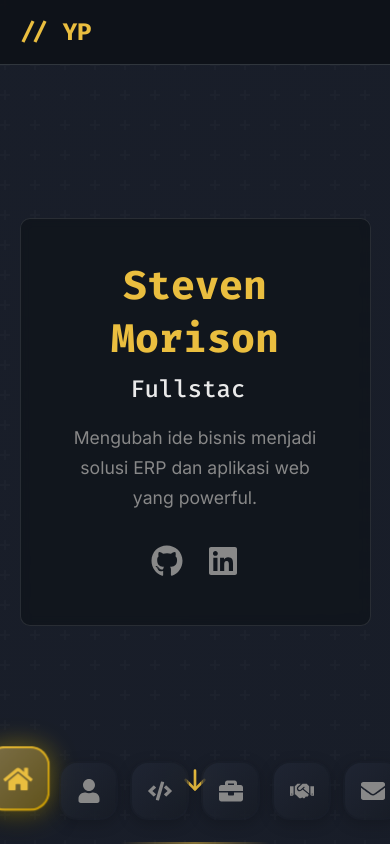
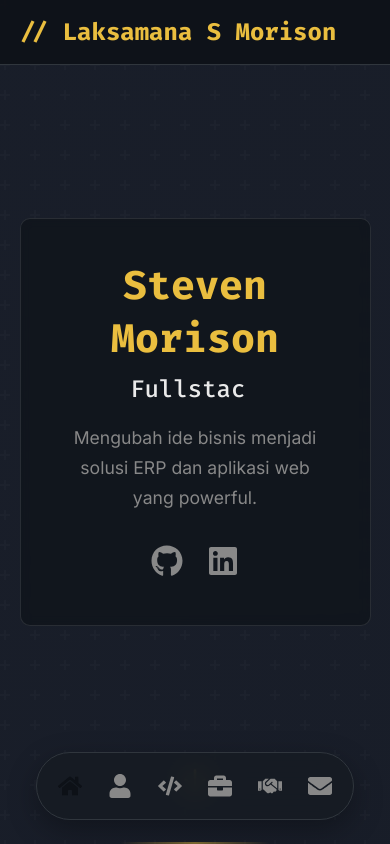
Before and after one commit to stevencodelab/portfolio, a React (Vite) app: page / in a window 390 px wide. Shown: the top 844 px of the page. Built offline with nearby package versions, Linux system fonts and the light colour scheme.

Commit message:
[Update]

```diff
--- a/src/components/Navbar.css
+++ b/src/components/Navbar.css
@@ -1,65 +1,15 @@
 /* --- Navigasi Atas (Desktop) --- */
-.navbar {
-  display: flex;
-  justify-content: space-between;
-  align-items: center;
-  padding: 1rem 5%;
-  background-color: rgba(13, 17, 23, 0.85);
-  backdrop-filter: blur(10px);
-  position: fixed;
-  width: 90%;
-  top: 0;
-  left: 0;
-  z-index: 1000;
-  border-bottom: 1px solid #30363d;
-}
+/* Style ini tetap sama */
+.navbar { display: flex; justify-content: space-between; align-items: center; padding: 1rem 5%; background-color: rgba(13, 17, 23, 0.85); backdrop-filter: blur(10px); position: fixed; width: 90%; top: 0; left: 0; z-index: 1000; border-bottom: 1px solid #30363d; }
+.navbar-logo { font-family: var(--font-heading); font-size: 1.5rem; font-weight: 700; cursor: pointer; }
+.navbar-logo a { color: var(--gold); }
+.navbar-links { list-style: none; display: flex; gap: 2rem; margin: 0; padding: 0; }
+.navbar-links li a { font-family: var(--font-body); font-weight: 500; cursor: pointer; color: var(--grey); position: relative; padding-bottom: 5px; transition: color 0.3s; text-transform: capitalize; }
+.navbar-links li a:hover, .navbar-links li a.active { color: var(--white-smoke); }
+.navbar-links li a.active::after { content: ''; position: absolute; width: 100%; height: 2px; background: var(--gold); bottom: 0; left: 0; }
 
-.navbar-logo {
-  font-family: var(--font-heading);
-  font-size: 1.5rem;
-  font-weight: 700;
-  cursor: pointer;
-}
 
-.navbar-logo a {
-  color: var(--gold);
-}
-
-.navbar-links {
-  list-style: none;
-  display: flex;
-  gap: 2rem;
-  margin: 0;
-  padding: 0;
-}
-
-.navbar-links li a {
-  font-family: var(--font-body);
-  font-weight: 500;
-  cursor: pointer;
-  color: var(--grey);
-  position: relative;
-  padding-bottom: 5px;
-  transition: color 0.3s;
-  text-transform: capitalize;
-}
-
-.navbar-links li a:hover,
-.navbar-links li a.active {
-  color: var(--white-smoke);
-}
-
-.navbar-links li a.active::after {
-  content: '';
-  position: absolute;
-  width: 100%;
-  height: 2px;
-  background: var(--gold);
-  bottom: 0;
-  left: 0;
-}
-
-/* --- Navigasi Bawah (Mobile) - DESAIN BARU DENGAN EFEK MODERN --- */
+/* --- Navigasi Bawah (Mobile) - PERBAIKAN DESAIN BUBBLE --- */
 .bottom-nav {
   position: fixed;
   bottom: 1.5rem;
@@ -67,80 +17,58 @@
   transform: translateX(-50%);
   width: auto;
   z-index: 1000;
+  /* 1. Pindahkan properti background, shadow, dll ke sini */
+  background-color: rgba(22, 27, 34, 0.75);
+  backdrop-filter: blur(15px);
+  -webkit-backdrop-filter: blur(15px);
+  padding: 0.5rem;
+  border-radius: 50px;
+  border: 1px solid #30363d;
+  box-shadow: 0 10px 30px rgba(0, 0, 0, 0.3);
 }
 
 .bottom-nav-links-container {
   display: flex;
-  gap: 0.75rem;
+  position: relative;
+  /* Hapus semua style visual dari sini agar menjadi container transparan */
 }
 
 .bottom-nav-link {
   color: var(--grey);
   cursor: pointer;
+  /* 2. Naikkan z-index agar ikon berada di atas bubble */
+  position: relative;
+  z-index: 2;
   display: flex;
   justify-content: center;
   align-items: center;
-  width: 55px;
-  height: 55px;
-  border-radius: 18px;
-  transition: all 0.4s cubic-bezier(0.175, 0.885, 0.32, 1.275);
-
-  /* === 1. GLASSMORPHISM & GRADIENT BACKGROUND === */
-  background: linear-gradient(135deg, rgba(38, 45, 61, 0.5), rgba(22, 27, 34, 0.5));
-  backdrop-filter: blur(12px);
-  -webkit-backdrop-filter: blur(12px);
-
-  /* === 2. SHADOW EFFECTS (untuk Depth) === */
-  box-shadow: 0 4px 15px rgba(0, 0, 0, 0.2);
-
-  /* === 3. GRADIENT BORDER (Persiapan) === */
-  border: 2px solid transparent;
-  background-clip: padding-box, border-box;
-  background-origin: padding-box, border-box;
+  width: 50px;
+  height: 50px;
+  border-radius: 50%;
+  transition: color 0.4s ease;
 }
 
-.bottom-nav-link svg {
+.bottom-nav-link .fa,
+.bottom-nav-link .fas,
+.bottom-nav-link .far,
+.bottom-nav-link svg { /* Menambahkan svg agar ikon dari react-icons juga terpengaruh */
   font-size: 1.5rem;
-  transition: transform 0.3s ease;
 }
 
-/* --- STATE AKTIF & HOVER (PERBAIKAN SPECIFICITY) --- */
-.bottom-nav-link:hover,
 .bottom-nav-link.active {
-  transform: translateY(-12px) scale(1.1);
-  color: var(--gold) !important; /* Tambahkan !important untuk memastikan warna aktif */
-
-  /* === 3. GRADIENT BORDER (Penerapan) === */
-  background-image:
-    linear-gradient(135deg, rgba(50, 58, 77, 0.6), rgba(30, 36, 46, 0.6)),
-    linear-gradient(135deg, var(--gold), #c59800);
-
-  /* === 2. ENHANCED SHADOW EFFECTS === */
-  box-shadow: 0 0 25px rgba(255, 215, 0, 0.4), 0 10px 30px rgba(0, 0, 0, 0.3);
+  color: var(--rich-black);
 }
 
-.bottom-nav-link.active svg,
-.bottom-nav-link:hover svg {
-  transform: scale(1.1);
+.bubble-indicator {
+  position: absolute;
+  top: 0; /* Posisi bubble sekarang relatif ke container yang baru */
+  left: 0;
+  background-color: var(--gold);
+  border-radius: 50%;
+  /* 3. Naikkan z-index bubble agar di atas background, tapi di bawah ikon */
+  z-index: 1;
 }
 
-/* PERBAIKAN: Tambahkan spesifik selector untuk react-scroll active class */
-.bottom-nav .bottom-nav-link.active,
-.bottom-nav a.bottom-nav-link.active {
-  transform: translateY(-12px) scale(1.1);
-  color: var(--gold) !important;
-
-  background-image:
-    linear-gradient(135deg, rgba(50, 58, 77, 0.6), rgba(30, 36, 46, 0.6)),
-    linear-gradient(135deg, var(--gold), #c59800);
-
-  box-shadow: 0 0 25px rgba(255, 215, 0, 0.4), 0 10px 30px rgba(0, 0, 0, 0.3);
-}
-
-.bottom-nav .bottom-nav-link.active svg,
-.bottom-nav a.bottom-nav-link.active svg {
-  transform: scale(1.1);
-}
 
 /* --- Media Query untuk Responsivitas --- */
 @media (min-width: 768px) {
--- a/src/components/Navbar.jsx
+++ b/src/components/Navbar.jsx
@@ -1,5 +1,7 @@
-import React, { useState, useEffect, useRef } from 'react';
-import { Link, Events, scrollSpy, scroller } from 'react-scroll';
+import React, { useState, useEffect, useRef, createRef } from 'react';
+import { Link, Events } from 'react-scroll';
+import { motion } from 'framer-motion';
+
 import { FaHome, FaUser, FaCode, FaBriefcase, FaHandshake, FaEnvelope } from 'react-icons/fa';
 import './Navbar.css';
 
@@ -14,9 +16,9 @@ const navLinks = [
 
 const Navbar = () => {
   const [isMobile, setIsMobile] = useState(window.innerWidth < 768);
-  const [activeSection, setActiveSection] = useState('hero');
-  const [isScrolling, setIsScrolling] = useState(false);
-  const scrollTimeoutRef = useRef(null);
+  const [activeLink, setActiveLink] = useState('hero');
+  const [bubbleStyle, setBubbleStyle] = useState({});
+  const linkRefs = useRef(navLinks.map(() => createRef()));
 
   useEffect(() => {
     const handleResize = () => setIsMobile(window.innerWidth < 768);
@@ -25,93 +27,41 @@ const Navbar = () => {
   }, []);
 
   useEffect(() => {
-    // Setup scroll spy events
-    Events.scrollEvent.register('begin', (to, element) => {
-      setIsScrolling(true);
-      // Clear existing timeout
-      if (scrollTimeoutRef.current) {
-        clearTimeout(scrollTimeoutRef.current);
-      }
-    });
+    Events.scrollEvent.register('begin', (to) => setActiveLink(to));
+    return () => Events.scrollEvent.remove('begin');
+  }, []);
 
-    Events.scrollEvent.register('end', (to, element) => {
-      // Set timeout untuk menandai scroll selesai
-      scrollTimeoutRef.current = setTimeout(() => {
-        setIsScrolling(false);
-        scrollSpy.update();
-      }, 100);
-    });
-
-    // Manual scroll detection
-    const handleScroll = () => {
-      if (!isScrolling) {
-        // User melakukan scroll manual, bukan dari klik
-        // Update scroll spy untuk memastikan deteksi yang akurat
-        scrollSpy.update();
+  useEffect(() => {
+    const calculateBubble = () => {
+      const activeIndex = navLinks.findIndex(link => link.to === activeLink);
+      const activeRef = linkRefs.current[activeIndex];
+      if (activeRef && activeRef.current) {
+        setBubbleStyle({
+          x: activeRef.current.offsetLeft,
+          width: activeRef.current.offsetWidth,
+          height: activeRef.current.offsetHeight,
+        });
       }
     };
 
-    window.addEventListener('scroll', handleScroll, { passive: true });
-
-    // Initial scroll spy update
-    scrollSpy.update();
-
-    return () => {
-      Events.scrollEvent.remove('begin');
-      Events.scrollEvent.remove('end');
-      window.removeEventListener('scroll', handleScroll);
-      if (scrollTimeoutRef.current) {
-        clearTimeout(scrollTimeoutRef.current);
-      }
-    };
-  }, [isScrolling]);
-
-  // Handle active section changes
-  const handleSetActive = (to) => {
-    setActiveSection(to);
-  };
-
-  // Handle bottom nav click
-  const handleBottomNavClick = (to) => {
-    setActiveSection(to);
-    setIsScrolling(true);
-
-    // Gunakan scroller untuk kontrol yang lebih baik
-    scroller.scrollTo(to, {
-      duration: 500,
-      delay: 0,
-      smooth: 'easeInOutQuart',
-      offset: -70,
-    });
-
-    // Reset setelah scroll selesai
-    setTimeout(() => {
-      setIsScrolling(false);
-      scrollSpy.update();
-    }, 600);
-  };
+    if (isMobile) {
+      // Sedikit delay untuk memastikan DOM sudah siap saat pertama kali load
+      const timeoutId = setTimeout(calculateBubble, 0);
+      return () => clearTimeout(timeoutId);
+    }
+  }, [activeLink, isMobile]);
 
   return (
     <>
       <nav className="navbar">
         <div className="navbar-logo">
-          <Link to="hero" smooth={true} duration={500}>// YP</Link>
+          <Link to="hero" smooth={true} duration={500}>// Laksamana S Morison</Link>
         </div>
         {!isMobile && (
           <ul className="navbar-links">
             {navLinks.map(link => (
               <li key={link.to}>
-                <Link
-                  to={link.to}
-                  spy={true}
-                  smooth={true}
-                  offset={-70}
-                  duration={500}
-                  activeClass="active"
-                  ignoreCancelEvents={false}
-                  onSetActive={handleSetActive}
-                  isDynamic={true}
-                >
+                <Link to={link.to} spy={true} smooth={true} offset={-70} duration={500} activeClass="active">
                   {link.text}
                 </Link>
               </li>
@@ -122,26 +72,27 @@ const Navbar = () => {
 
       {isMobile && (
         <nav className="bottom-nav">
+          {/* Container ini sekarang hanya untuk menampung bubble dan link */}
           <div className="bottom-nav-links-container">
-            {navLinks.map((link) => (
-              <div
+            <motion.div
+              className="bubble-indicator"
+              animate={bubbleStyle}
+              transition={{ type: 'spring', stiffness: 350, damping: 30 }}
+            />
+            {navLinks.map((link, index) => (
+              <Link
                 key={link.to}
-                className={`bottom-nav-link ${activeSection === link.to ? 'active' : ''}`}
-                onClick={() => handleBottomNavClick(link.to)}
+                ref={linkRefs.current[index]}
+                to={link.to}
+                spy={true}
+                smooth={true}
+                offset={-70}
+                duration={500}
+                className={`bottom-nav-link ${activeLink === link.to ? 'active' : ''}`}
+                onSetActive={() => setActiveLink(link.to)}
               >
                 {link.icon}
-                {/* Hidden Link untuk spy functionality */}
-                <Link
-                  to={link.to}
-                  spy={true}
-                  smooth={false}
-                  offset={-70}
-                  onSetActive={handleSetActive}
-                  activeClass="hidden-active"
-                  style={{ display: 'none' }}
-                  isDynamic={true}
-                />
-              </div>
+              </Link>
             ))}
           </div>
         </nav>
```
